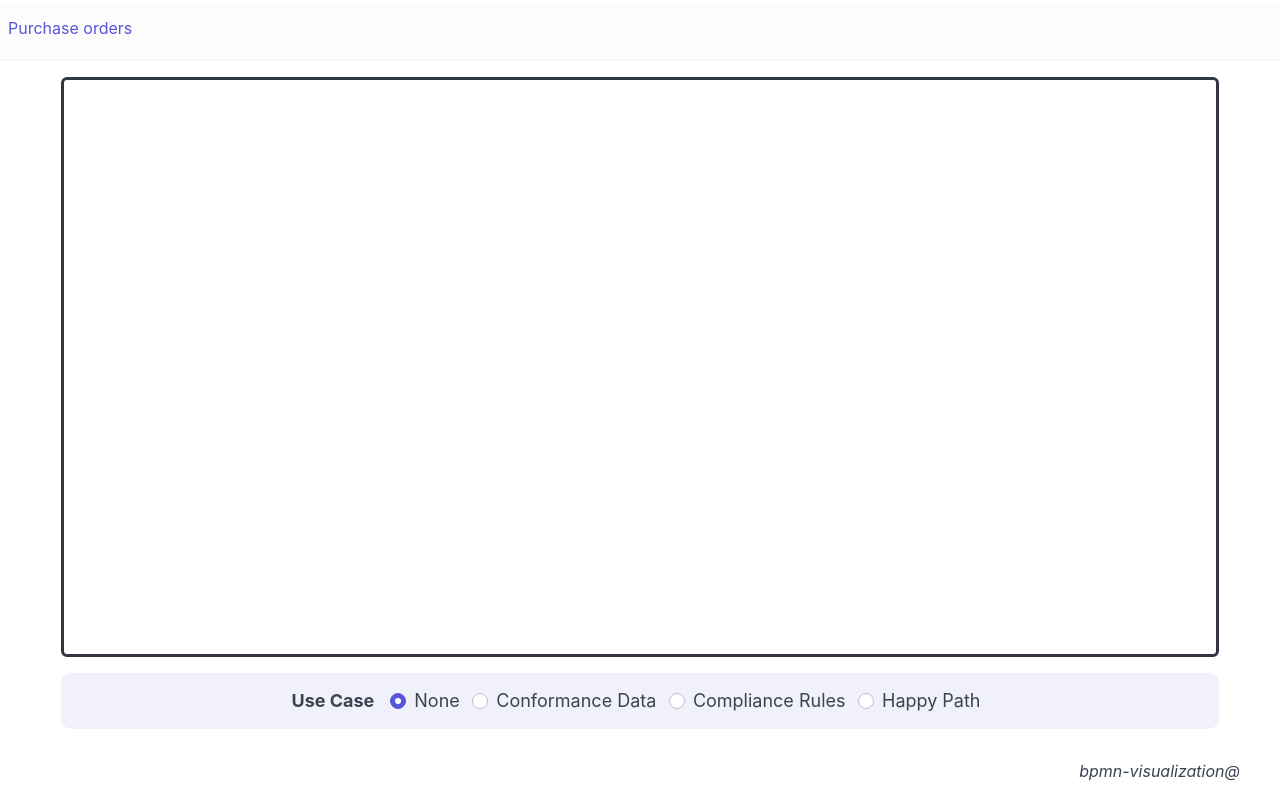
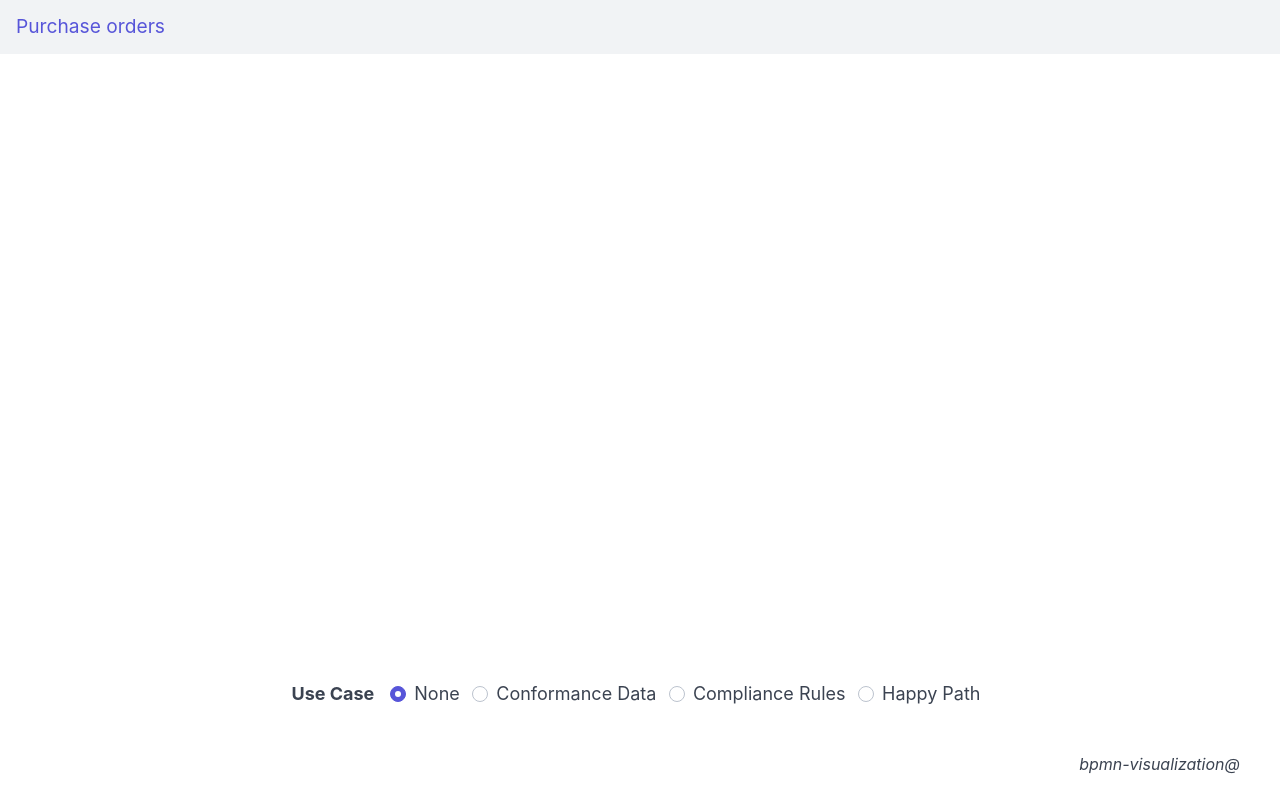
Before and after one commit to process-analytics/icpm-demo-2022, a website built with Vite: page index.html in a window 1280 px wide. Built offline with nearby package versions, Linux system fonts and the light colour scheme; what bpmn-visualization would draw is missing.

Commit message:
feat: change background color (#78)

```diff
--- a/index.html
+++ b/index.html
@@ -10,25 +10,23 @@
     <link rel="stylesheet" href="src/assets/styles.css">
     <script type="module" src="src/index.js"></script>
 </head>
-<header class="mb-2">
-    <div class="col-12 text-justify" style="background-color: rgb(247, 248, 249, 0.4)">
-        <ul class="breadcrumb p-2">
-            <li class="breadcrumb-item">
-                <a href="#" onclick="loadBpmnDiagram('main')">Purchase orders</a>
-            </li>
-        </ul>
-        <div class="divider"></div>
-    </div>
+<body>
+<header class="navbar">
+    <ul class="breadcrumb ml-2 pl-2 text-large">
+        <li class="breadcrumb-item">
+            <a href="#" onclick="loadBpmnDiagram('main')">Purchase orders</a>
+        </li>
+    </ul>
 </header>
-<body>
-<section class="container text-capitalize mt-2">
-    <div class="columns col-11 col-mx-auto">
+<div class="divider m-0"></div>
+<section class="container text-capitalize">
+    <div class="columns col-11 col-mx-auto mt-2">
         <div class="col-12 my-2">
             <div id="main-bpmn-container" class="bpmn-container"></div>
             <div id="secondary-bpmn-container" class="bpmn-container d-hide"></div>
         </div>
 
-        <div id="control" class="col-12 col-mx-auto form-horizontal bg-secondary mt-2 pt-2 pb-2">
+        <div id="control" class="col-12 col-mx-auto form-horizontal mt-2 pt-2 pb-2">
             <div class="form-group">
                 <div class="col-auto col-sm-10 mr-2" style="margin-left: auto">
                     <label class="form-label label-lg text-bold">Use case</label>
@@ -55,6 +53,6 @@
         </div>
     </div>
 </section>
+<footer class="float-right text-italic text-dark"></footer>
 </body>
-<footer class="float-right text-italic"></footer>
 </html>
--- a/src/assets/styles.css
+++ b/src/assets/styles.css
@@ -12,6 +12,14 @@ html {
   font-family: sans-serif;
 }
 
+body {
+  background-color: #f9f9fa;
+}
+
+header {
+  background-color: #f1f3f5;
+}
+
 footer {
   margin-right: 2rem;
   margin-top: 1.5rem;
@@ -24,24 +32,22 @@ footer {
   white-space: inherit;
 }
 
+.divider {
+  /* Override class of Spectre CSS. To be declare after Spectre CSS to override it*/
+  border-color: #d3d5d6;
+}
+
+/* ****************************************************************************************************************** */
+/* BPMN Container */
+/* ****************************************************************************************************************** */
 .bpmn-container {
   /* use absolute values for height to ensure that the vertical diagram is not fully displayed when the page is opened. */
   /* width is relative to the window size */
   height: calc(100vh - 11rem);
-  border-style: solid;
-  border-color: #303742;
-  border-width: medium;
   border-radius: .3rem;
   /* This ensures that the parts of the diagram outside of the container are not displayed. */
   overflow: hidden;
   background-color: white;
-}
-
-/* ****************************************************************************************************************** */
-/* Control */
-/* ****************************************************************************************************************** */
-#control {
-  border-radius: .5rem;
 }
 
 /* ****************************************************************************************************************** */
```
